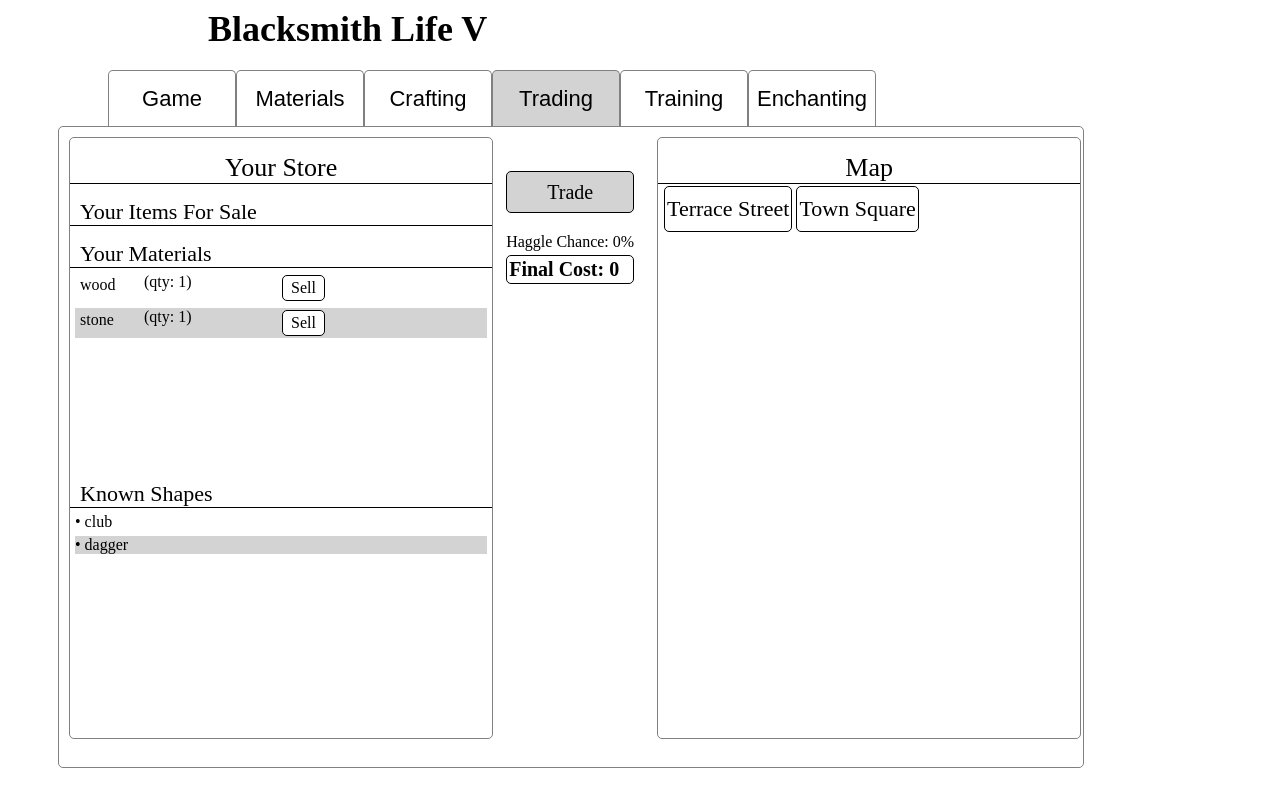
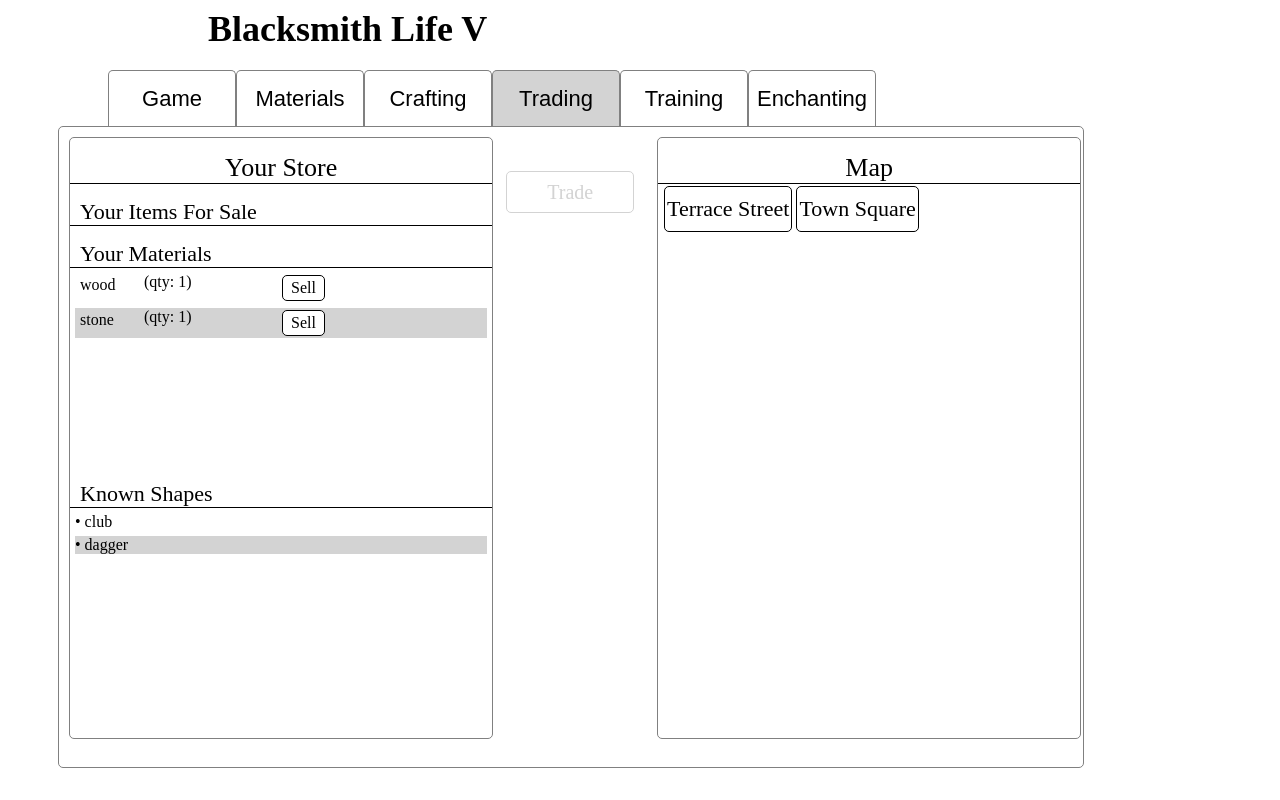
Before and after one commit to JFrederick25/Blacksmith-Life-v, an Angular app: page / in a window 1280 px wide. Built offline with nearby package versions, Linux system fonts and the light colour scheme.

Commit message:
5 files modified

```diff
--- a/src/app/components/materials/materials.component.ts
+++ b/src/app/components/materials/materials.component.ts
@@ -34,7 +34,7 @@ export class MaterialsComponent {
   selectedShape: string = '';
   selectedEnch: string = '';
 
-  get disabled() {
+  get disabled(): boolean {
     const hasEnoughMaterial = this.selectedMat
       ? this.playerData.knownMaterialQuantity.get(this.selectedMat) <= 0
       : true;
--- a/src/app/components/trading/trading.component.css
+++ b/src/app/components/trading/trading.component.css
@@ -8,6 +8,21 @@
   margin-left: 10px;
   background-color: white;
   cursor: pointer;
+}
+
+.select:hover {
+  background-color: rgb(236, 236, 236);
+}
+
+.select:active {
+  background-color: gray;
+}
+
+.disabled {
+  background-color: white;
+  border-color: lightgray;
+  color: lightgray;
+  cursor: not-allowed;
 }
 
 .backArrow {
@@ -24,3 +39,20 @@
   border-radius: 5px;
   background-color: rgb(236, 236, 236);
 }
+
+.entry {
+  border: 1px solid black;
+  border-radius: 4px;
+  padding: 0 4px;
+  cursor: pointer;
+  font-weight: bold;
+  color: red;
+}
+
+.entry:hover {
+  background-color: rgb(236, 236, 236);
+}
+
+.entry:active {
+  background-color: gray;
+}
--- a/src/app/components/trading/trading.component.html
+++ b/src/app/components/trading/trading.component.html
@@ -4,32 +4,35 @@
   </div>
 
   <div style="margin: 3vh 1vw 0 1vw; width: 10vw;">
-    <div class="option" style="font-size: 20px; background-color: lightgray;">
-      Trade
-    </div>
-    <div  *ngIf="sellList.length > 0"
+    <div
+      *ngIf="sellList.length > 0"
       style="border: 1px solid black; border-radius: 5px; padding: 2px; padding-bottom: 0;"
     >
       <div style="border-bottom: 1px solid black;">Sell List:</div>
-      <div *ngFor="let entry of sellList">
-        {{ entry.name }} qty: {{ entry.count }}
+      <div *ngFor="let entry of sellList" style="padding: 4px 0;">
+        <span class="entry" (click)="removeEntryFromSellList(entry)">&times;</span> {{ entry.name }} qty: {{ entry.count }}
+
       </div>
-      <div *ngIf="totalSellCost > 0" >Total Cost: {{ totalSellCost }}</div>
+      <div *ngIf="totalSellCost > 0" style="border-top: 1px dashed gray;">Total Cost: {{ totalSellCost }}</div>
     </div>
-    <div  *ngIf="buyList.length > 0"
+    <div
+      *ngIf="buyList.length > 0"
       style="border: 1px solid black; border-radius: 5px; padding: 2px; margin-top: 4px; padding-bottom: 0;"
     >
       <div style="border-bottom: 1px solid black;">Buy List:</div>
-      <div *ngFor="let entry of buyList">
-        {{ entry.name }} qty: {{ entry.count }}
+      <div *ngFor="let entry of buyList" style="padding: 4px 0;">
+      <span class="entry" (click)="removeEntryFromBuyList(entry)">&times;</span> {{ entry.name }} <span *ngIf="entry.type==='shape'">(shape)</span>  qty: {{ entry.count }}
       </div>
-      <div *ngIf="totalBuyCost > 0" >Total Cost: {{ totalBuyCost }}</div>
+      <div *ngIf="totalBuyCost > 0" style="border-top: 1px dashed gray;">Total Cost: {{ totalBuyCost }}</div>
     </div>
-    <div>Haggle Chance: 0%</div>
-    <div
+    <!-- <div *ngIf="sellList.length > 0 || buyList.length > 0">Haggle Chance: 0%</div> -->
+    <div *ngIf="sellList.length > 0 || buyList.length > 0"
       style="border: 1px solid black; border-radius: 5px; padding: 2px; margin-top: 4px; font-size: 20px; font-weight: bold;"
     >
-      Final Cost: {{ totalSellCost - totalBuyCost }}
+      <span *ngIf="totalSellCost - totalBuyCost > 0">Profit:</span> <span *ngIf="totalSellCost - totalBuyCost < 0">Cost:</span> {{ totalSellCost - totalBuyCost }}
+    </div>
+    <div class="option" style="font-size: 20px;" [ngClass]="{ disabled: disabled }" (click)="trade()">
+      Trade
     </div>
   </div>
 
@@ -69,6 +72,7 @@
   </div>
 </ng-template>
 
+<!-- * Store * -->
 <ng-template #store>
   <div
     style="margin-top: 15px; font-size: 26px; text-align: center; width: 33vw; border-bottom: 1px solid black;"
@@ -80,11 +84,12 @@
   <ng-container [ngTemplateOutlet]="yourShapes"></ng-container>
 </ng-template>
 
+<!-- * Vendor * -->
 <ng-template #vendor>
   <div
     style="display: flex; height=36px; font-size: 22px; background-color: lightgray;"
   >
-    <div class="backArrow" (click)="selectedLocation = null">&#x21E6;</div>
+    <div class="backArrow" (click)="resetLocation()">&#x21E6;</div>
     <div style="line-height: 30px; margin-left: 11vw;">
       {{ selectedLocation }}
     </div>
@@ -149,11 +154,11 @@
     [style.background-color]="alternateColor(i)"
     style="display: flex; margin: 5px;"
   >
-    <div class="select">Buy</div>
+    <div class="select" (click)="buyShapeFromVendor(shape)">Buy</div>
     <div
       style=" padding-left: 10px; width: 10vw;  height: 24px; line-height: 24px; "
     >
-      {{ shape }}
+      {{ shape }} (shape)
     </div>
     <div style="width: 10vw;"></div>
     <div style="width: 10vw;">
@@ -178,7 +183,7 @@
       <div style="height: 24px; line-height: 24px; width: 15vw;">
         {{ item.name }} (value: {{ item.value }})
       </div>
-      <div class="select">select</div>
+      <div class="select" (click)="sellItemToVendor(item)">Sell</div>
     </div>
   </div>
 </ng-template>
--- a/src/app/components/trading/trading.component.ts
+++ b/src/app/components/trading/trading.component.ts
@@ -4,6 +4,8 @@ import { Material } from '../../models/material';
 import { PlayerData } from '../../models/playerData';
 import { Vendor } from '../../models/vendor';
 import { lookupMaterialValue } from '../utility/Lookup';
+
+class Entry {name: string; count: number; value: number; type: string}
 
 @Component({
   selector: 'trading',
@@ -13,10 +15,14 @@ import { lookupMaterialValue } from '../utility/Lookup';
 export class TradingComponent {
   @Input() playerData: PlayerData;
 
+  get disabled(): boolean {
+    return this.sellList.length === 0 && this.buyList.length === 0;
+  }
+
   selectedLocation: string = null;
 
-  sellList: {name: string, count: number, value: number, type: string}[] = [];
-  buyList: {name: string, count: number, value: number, type: string}[] = [];
+  sellList: Entry[] = [];
+  buyList: Entry[] = [];
 
   get totalSellCost(): number {
     let totalCost = 0;
@@ -40,6 +46,12 @@ export class TradingComponent {
 
   selectLocation(loc: string) {
     this.selectedLocation = loc;
+  }
+
+  resetLocation() {
+    this.selectedLocation = null;
+    this.sellList = [];
+    this.buyList = [];
   }
 
   alternateColor(ind: number): string {
@@ -90,6 +102,32 @@ export class TradingComponent {
     return vendor.shape_cost.get(shape);
   }
 
+  removeEntryFromSellList(entry: Entry) {
+    if (entry.count > 1) {
+      entry.count--;
+    } else {
+      const index = this.sellList.indexOf(entry);
+      this.sellList.splice(index, 1);
+    }
+  }
+
+  removeEntryFromBuyList(entry: Entry) {
+    if (entry.count > 1) {
+      entry.count--;
+    } else {
+      const index = this.buyList.indexOf(entry);
+      this.buyList.splice(index, 1);
+    }
+  }
+
+  sellItemToVendor(item: FinishedItem) {
+    const sellItem = this.sellList.find(sl => sl.name === item.name);
+
+    if (!sellItem) {
+      this.sellList.push({name: item.name, count: 1, value: item.value, type: 'item'});
+    }
+  }
+
   sellMaterialToVendor(material: string) {
     const pmQty = this.playerData.knownMaterialQuantity.get(material);
     if (pmQty <= 0) {
@@ -123,4 +161,71 @@ export class TradingComponent {
       }
     }
   }
+
+  buyShapeFromVendor(shape: string) {
+    const buyShape = this.buyList.find(bl => bl.name === shape);
+
+    if (!buyShape) {
+      this.buyList.push({name: shape, count: 1, value: this.selectedVendor.shape_cost.get(shape), type: 'shape'});
+    }
+  }
+
+  trade() {
+    if (!this.selectedVendor) {
+      return;
+    }
+
+    for(const entry of this.sellList) {
+      if (entry.type === 'material') {
+        const pQty = this.playerData.knownMaterialQuantity.get(entry.name);
+        this.playerData.knownMaterialQuantity.set(entry.name, pQty - entry.count);
+
+        const vMat = this.selectedVendor.materials_List.find(ml => ml === entry.name);
+        if (!vMat) {
+          this.selectedVendor.materials_List.push(entry.name);
+          this.selectedVendor.material_count.set(entry.name, entry.count);
+          this.selectedVendor.material_cost.set(entry.name, entry.value);
+        } else {
+          const vQty = this.selectedVendor.material_count.get(vMat);
+          this.selectedVendor.material_count.set(vMat, vQty + entry.count);
+        }
+        // add value to player money
+      }
+      if (entry.type === 'item') {
+        const fItem = this.playerData.finishedItems.find(fi => fi.name === entry.name);
+        const index = this.playerData.finishedItems.indexOf(fItem);
+        this.playerData.finishedItems.splice(index, 1);
+        // add value to player money
+      }
+    }
+
+    for(const entry of this.buyList) {
+      if (entry.type === 'material') {
+        const vQty = this.selectedVendor.material_count.get(entry.name);
+        this.selectedVendor.material_count.set(entry.name, vQty - entry.count);
+
+        const pMat = this.playerData.knownMaterials.find(m => m === entry.name);
+        if (!pMat) {
+          this.playerData.knownMaterials.push(entry.name);
+          this.playerData.knownMaterialQuantity.set(entry.name,  entry.count);
+        } else {
+          const pQty = this.playerData.knownMaterialQuantity.get(entry.name);
+          this.playerData.knownMaterialQuantity.set(pMat, pQty + entry.count);
+        }
+        // subtract value from player money
+      }
+      if (entry.type === 'shape') {
+        const index = this.selectedVendor.shape_list.indexOf(entry.name);
+        this.selectedVendor.shape_list.splice(index, 1);
+        this.selectedVendor.shape_cost.delete(entry.name);
+
+        this.playerData.knownShapes.push(entry.name);
+        // subtract value from player money
+      }
+    }
+
+    this.sellList = [];
+    this.buyList = [];
+  }
+
 }
```
Also changed, not shown: src/app/components/materials/materials.component.css (line endings or trailing spaces).
